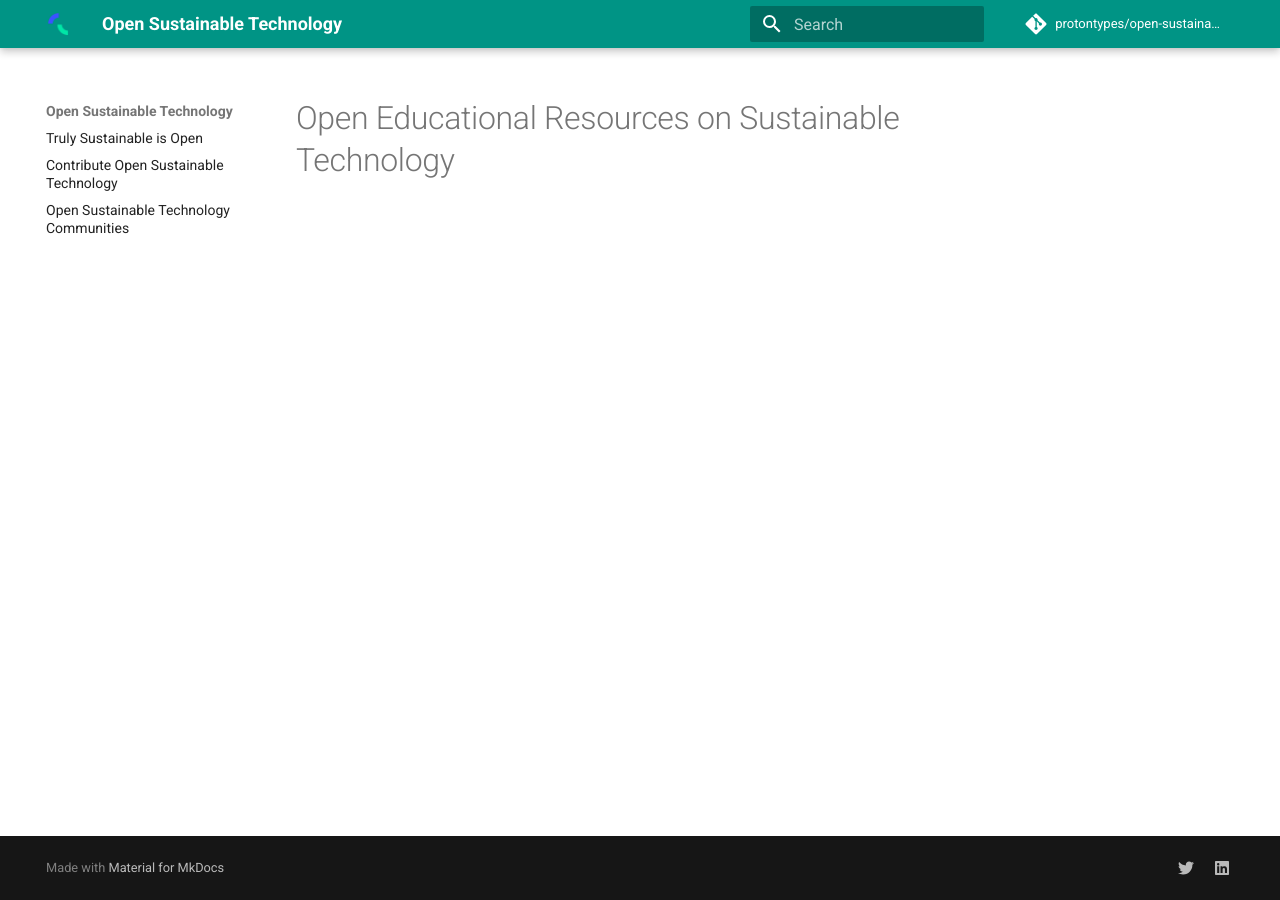
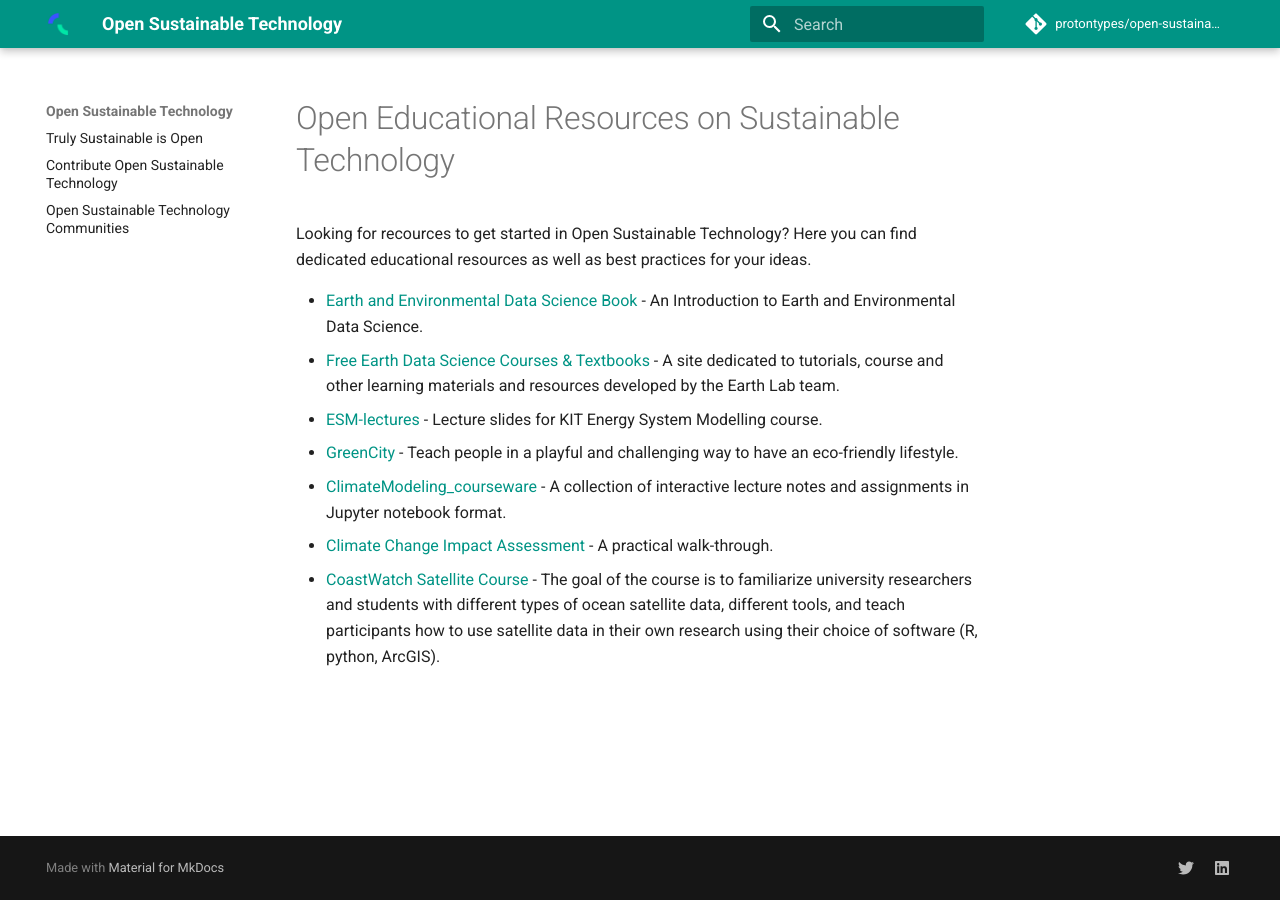
Before and after one commit to protontypes/open-sustainable-technology, an MkDocs documentation site: the page built from docs/EDUCATION.md, in a window 1280 px wide. Built offline with MkDocs 1.6.1 and Material for MkDocs 9.7.7, drawn with Linux system fonts in a browser that asks for light colours; comment, search, counter and statistics services are not loaded.

```diff
--- a/docs/EDUCATION.md
+++ b/docs/EDUCATION.md
@@ -1 +1,11 @@
 # Open Educational Resources on Sustainable Technology
+
+Looking for recources to get started in Open Sustainable Technology? Here you can find dedicated educational resources as well as best practices for your ideas.
+
+- [Earth and Environmental Data Science Book](https://github.com/earth-env-data-science/earth-env-data-science-book) - An Introduction to Earth and Environmental Data Science.
+- [Free Earth Data Science Courses & Textbooks](https://github.com/earthlab/earthlab.github.io) - A site dedicated to tutorials, course and other learning materials and resources developed by the Earth Lab team.
+- [ESM-lectures](https://github.com/nworbmot/esm-lectures) - Lecture slides for KIT Energy System Modelling course.
+- [GreenCity](https://github.com/ita-social-projects/GreenCity) - Teach people in a playful and challenging way to have an eco-friendly lifestyle.
+- [ClimateModeling_courseware](https://github.com/brian-rose/ClimateModeling_courseware) - A collection of interactive lecture notes and assignments in Jupyter notebook format.
+- [Climate Change Impact Assessment](https://claut.gitlab.io/man_ccia/) - A practical walk-through.
+- [CoastWatch Satellite Course](https://coastwatch.gitbook.io/satellite-course/) - The goal of the course is to familiarize university researchers and students with different types of ocean satellite data, different tools, and teach participants how to use satellite data in their own research using their choice of software (R, python, ArcGIS).
```
Also changed, not shown: README.md (+0 -7 lines).
